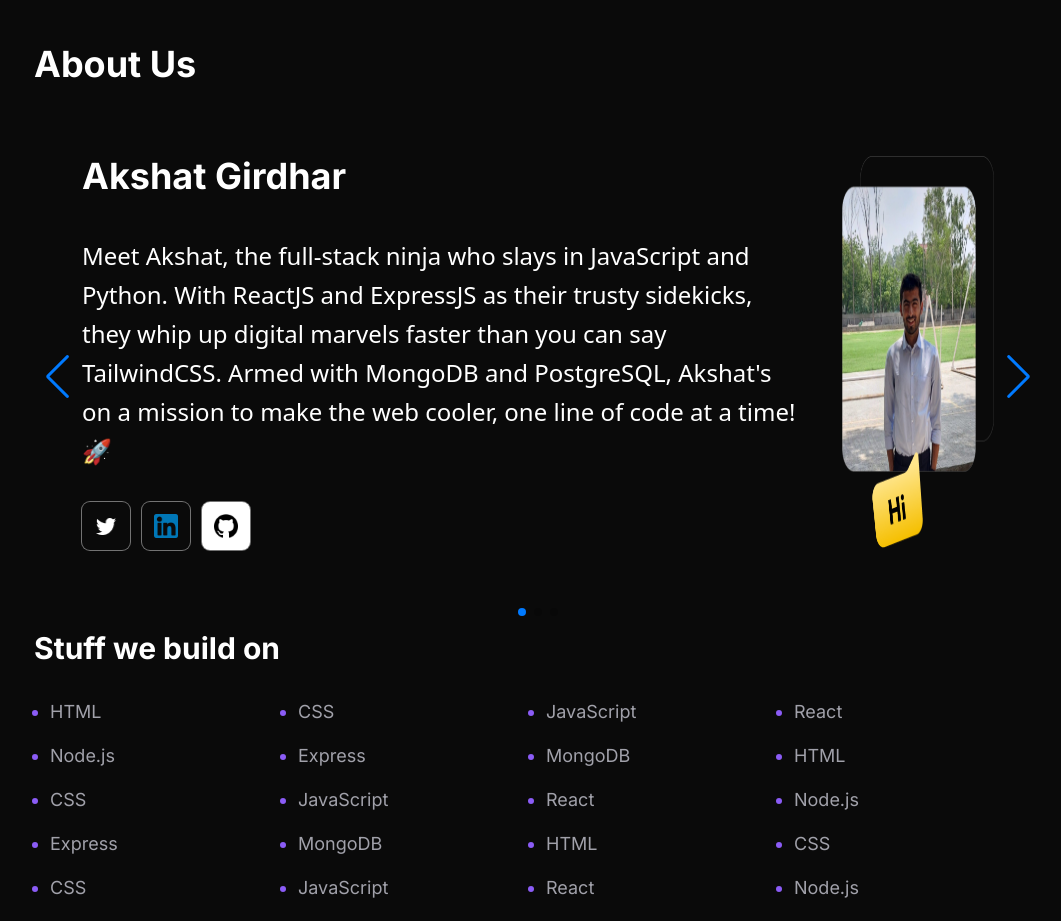
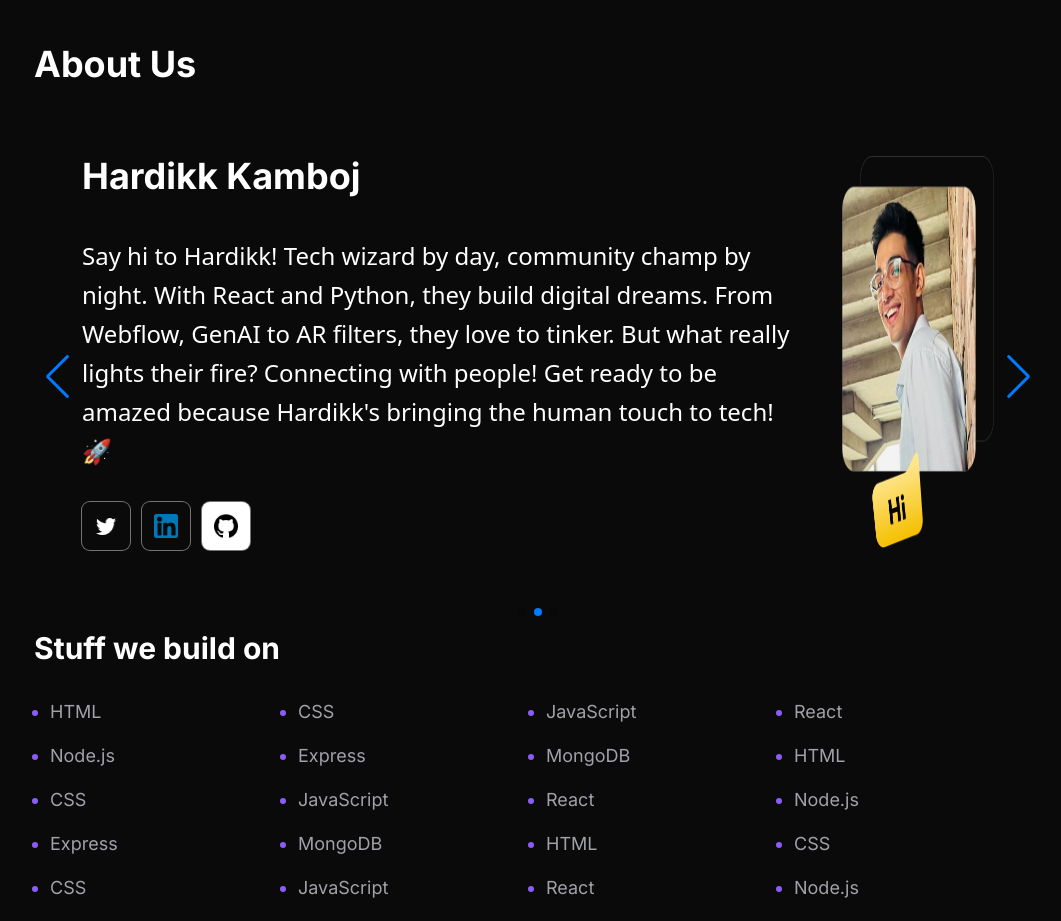
Before and after one commit to khardikk/Builders_hub, a React (Vite) app in the folder Frontend/builders_landing/: page / in a window 1280 px wide. Shown: the part 3440-4361 px from the top of the page, without its empty margins (110-1171 px from the left). Built offline with nearby package versions, Linux system fonts and the light colour scheme.

Commit message:
Added Autoplay to Swiper

```diff
--- a/Frontend/builders_landing/src/components/About.jsx
+++ b/Frontend/builders_landing/src/components/About.jsx
@@ -1,5 +1,5 @@
 import React from 'react';
-import aboutus from '../assets/aboutus.png';
+// import aboutus from '../assets/aboutus.png';
 import twitter from '../assets/twitter.png';
 import linkedin from '../assets/linkedin.png';
 import github from '../assets/github.png';
@@ -13,7 +13,7 @@ import 'swiper/swiper-bundle.css';
 import "swiper/css";
 import "swiper/css/navigation";
 import "swiper/css/pagination";
-import { Navigation, Pagination } from "swiper/modules";
+import { Navigation, Pagination, Autoplay } from "swiper/modules";
 
 // Define memberInfo properly
 const memberInfo = [
@@ -55,8 +55,10 @@ const About = () => {
           loop={true}
           pagination={{ clickable: true }}
           navigation={true}
-          modules={[ Navigation, Pagination]}
+          modules={[Navigation, Pagination, Autoplay]}
           className="mySwiper-about"
+          autoplay={{ delay: 4000, disableOnInteraction: false }}
+
         >
         {memberInfo.map((member, index) => (
           <SwiperSlide className='px-12  max-[480px]:px-4'>
```
